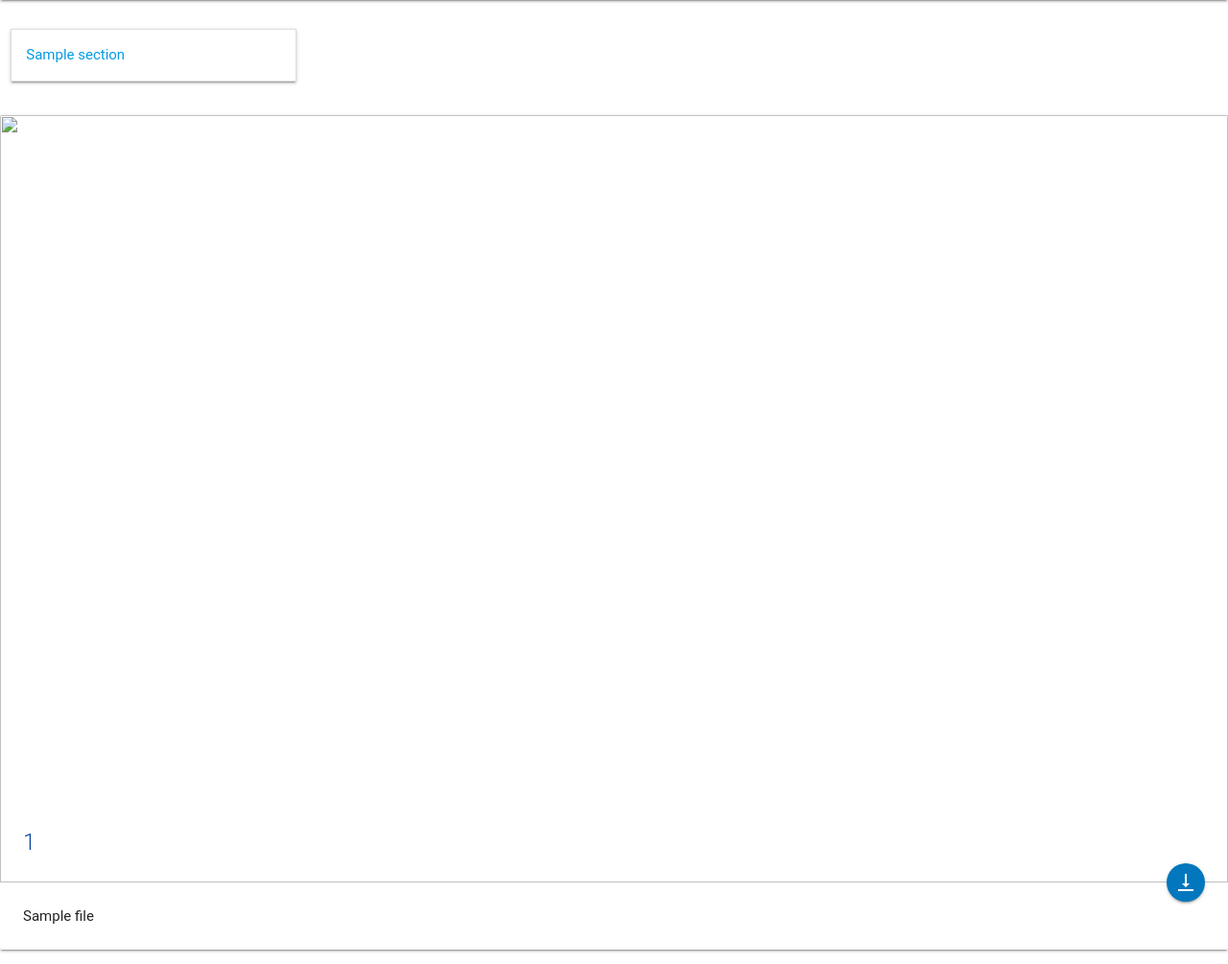
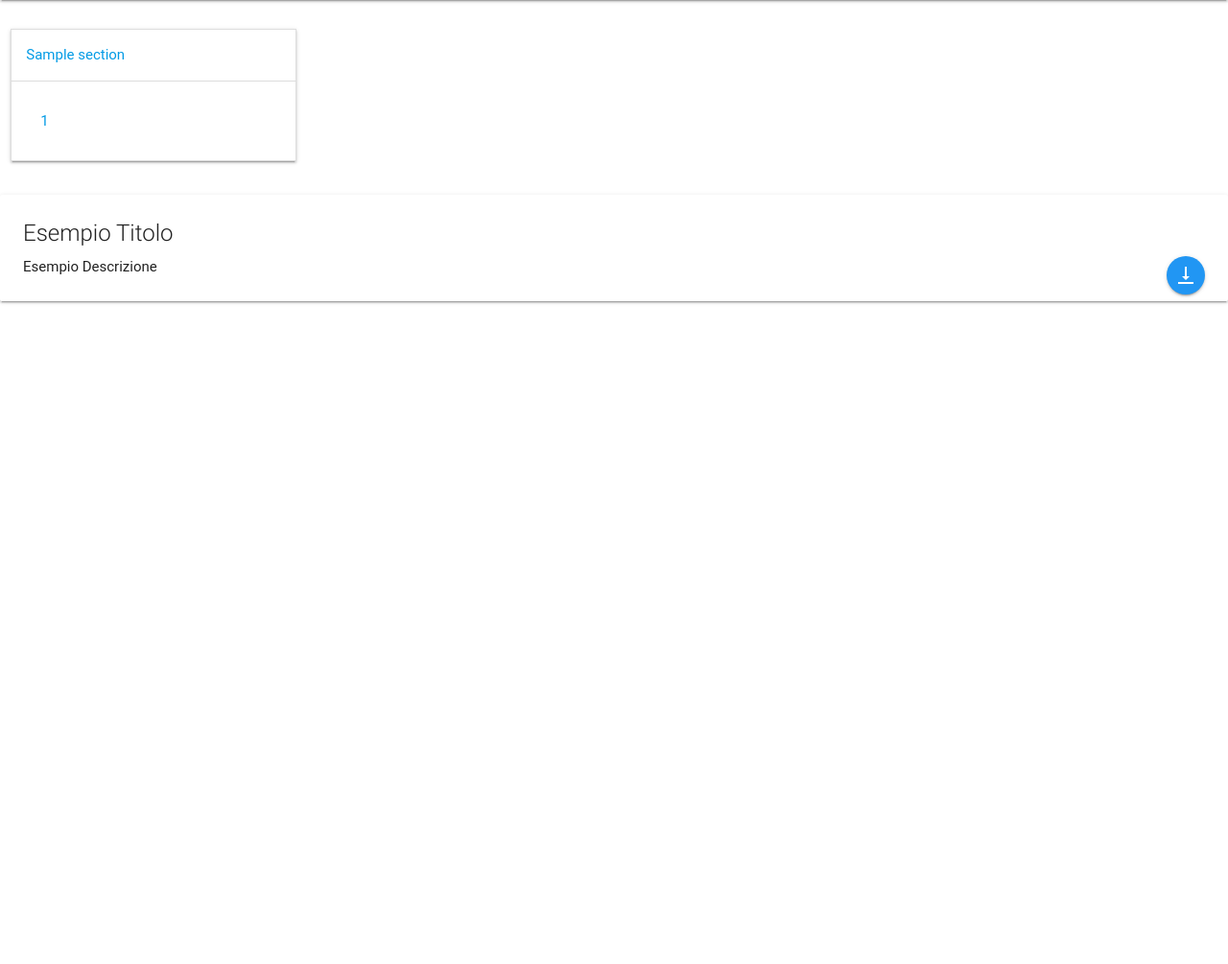
Before and after one commit to FirEc00l/reteclil, a Flask app: template templates/section.html in a window 1280 px wide. Shown: the part 64-1069 px from the top of the page at 96% size. After the commit the page ends 381 px from the top, so only its background shows below. Run offline with Flask 2, Linux system fonts and the light colour scheme; the template is opened without the code that fills it: most values are stand-ins (such as "Sample title", 1, 10 or a date in 2020); some libraries are stand-ins or nearby versions; some web fonts are replaced.

Commit message:
base.html: Aggiornata la versione di materialize | section.html: adesso i file sono in ordine, il bottone di download è all'interno del file e la barra di navigazione laterale si apre all'avvio della pagina

```diff
--- a/templates/base.html
+++ b/templates/base.html
@@ -9,8 +9,8 @@
 	<head>
 		{% block head %}
 			<script src="{{ url_for('static', filename= 'jquery-3.1.1.min.js') }}"></script>
-		  	<link rel="stylesheet" href="https://cdnjs.cloudflare.com/ajax/libs/materialize/0.98.1/css/materialize.min.css">
-  			<script src="https://cdnjs.cloudflare.com/ajax/libs/materialize/0.98.1/js/materialize.min.js"></script>
+			<link rel="stylesheet" href="https://cdnjs.cloudflare.com/ajax/libs/materialize/0.98.2/css/materialize.min.css">
+  			 <script src="https://cdnjs.cloudflare.com/ajax/libs/materialize/0.98.2/js/materialize.min.js"></script>
 			<link href="https://fonts.googleapis.com/icon?family=Material+Icons" rel="stylesheet">
 			<link rel="shortcut icon" href="http://www.iconj.com/ico/j/h/jhcyn71asp.ico" type="image/x-icon" />
 			<style type="text/css">
--- a/templates/section.html
+++ b/templates/section.html
@@ -48,7 +48,7 @@
 						<!-- da mettere a posto i for-->
 						{% for section in sections %}
 						<ul class="collapsible collapsible-accordion">
-							<li class="bold"><a class="collapsible-header  waves-effect waves-teal">{{section.name}}</a>
+							<li class="bold"><a class="collapsible-header active waves-effect waves-teal">{{section.name}}</a>
 								<div class="collapsible-body">
 									<ul>
 										{% for sub_section in section.list %}
@@ -79,22 +79,19 @@
 {% if count == 3 %}
 <div class="row">
 	<!-- da far workare da vedere se metter s9 o s3 da provare all'arrivo delle carte-->
-	<div class="col s9 "><</div>
+	<div class="col s3 "><</div>
 </div>
 </div>
 {% endif %}
-<div class="col m3 ">
-	<div class="card">
-		<div class="card-image">
-			<img src="">
-			<span class="card-title blue-text text-darken-4">{{file[0]}}</span>
-			<a class="btn-floating halfway-fab waves-effect waves-light light-blue darken-3"><i class="material-icons">vertical_align_bottom</i></a>
-		</div>
-		<div class="card-content">
-			<p>{{file[1]}}</p>
+	<div class="col m4">
+		<div class="card">
+			<div class="card-content">
+				<span class="card-title"><!--{{file[0]}}-->Esempio Titolo</span>
+				<a class="btn-floating waves-effect waves-light blue right"><i class="material-icons">vertical_align_bottom</i></a>
+				<p><!--{{file[1]}}-->Esempio Descrizione</p>
+    		</div>
 		</div>
 	</div>
-</div>
 {% set count = count+1 %}
 {% endfor %}
 
```
